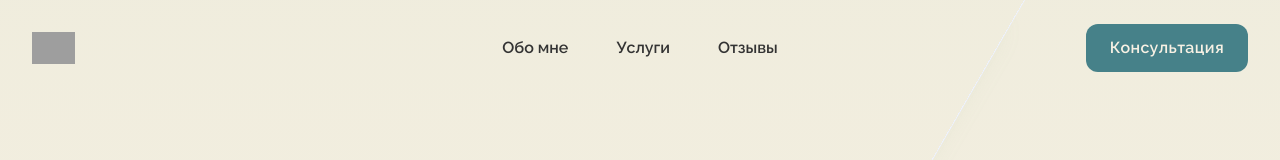
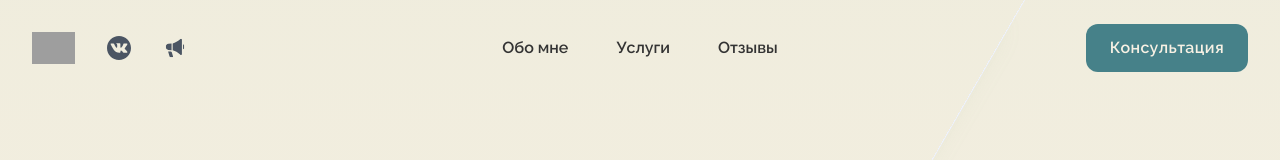
Before and after one commit to mchumpitazp/web-doctor-irina, a Next.js app: page / in a window 1280 px wide. Shown: the top 160 px of the page. Built offline with nearby package versions, Linux system fonts and the light colour scheme; grey boxes are pictures that could not be loaded.

Commit message:
socials header

```diff
--- a/src/app/components/Header.tsx
+++ b/src/app/components/Header.tsx
@@ -4,12 +4,82 @@ import { useState } from "react";
 import { Dialog, DialogPanel } from "@headlessui/react";
 import { Bars3Icon, XMarkIcon } from "@heroicons/react/24/outline";
 import ButtonScrollable from "./ButtonScrollable";
+import Link from "next/link";
 
-const navigation = [
-    { name: "Обо мне", href: "about" },
-    { name: "Услуги", href: "services" },
-    { name: "Отзывы", href: "testimonials-cta" },
-];
+const navigation = {
+    main: [
+        { name: "Обо мне", href: "about" },
+        { name: "Услуги", href: "services" },
+        { name: "Отзывы", href: "testimonials-cta" },
+    ],
+    social: [
+        {
+            name: "VK",
+            href: "https://vk.com/progolovnuyubol",
+            icon: (
+                props: JSX.IntrinsicAttributes & SVGProps<SVGSVGElement>
+            ) => (
+                <svg
+                    fill="currentColor"
+                    version="1.1"
+                    id="Capa_1"
+                    xmlns="http://www.w3.org/2000/svg"
+                    viewBox="0 0 97.75 97.75"
+                    {...props}
+                >
+                    <g>
+                        <path
+                            d="M48.875,0C21.883,0,0,21.882,0,48.875S21.883,97.75,48.875,97.75S97.75,75.868,97.75,48.875S75.867,0,48.875,0z
+         M73.667,54.161c2.278,2.225,4.688,4.319,6.733,6.774c0.906,1.086,1.76,2.209,2.41,3.472c0.928,1.801,0.09,3.776-1.522,3.883
+        l-10.013-0.002c-2.586,0.214-4.644-0.829-6.379-2.597c-1.385-1.409-2.67-2.914-4.004-4.371c-0.545-0.598-1.119-1.161-1.803-1.604
+        c-1.365-0.888-2.551-0.616-3.333,0.81c-0.797,1.451-0.979,3.059-1.055,4.674c-0.109,2.361-0.821,2.978-3.19,3.089
+        c-5.062,0.237-9.865-0.531-14.329-3.083c-3.938-2.251-6.986-5.428-9.642-9.025c-5.172-7.012-9.133-14.708-12.692-22.625
+        c-0.801-1.783-0.215-2.737,1.752-2.774c3.268-0.063,6.536-0.055,9.804-0.003c1.33,0.021,2.21,0.782,2.721,2.037
+        c1.766,4.345,3.931,8.479,6.644,12.313c0.723,1.021,1.461,2.039,2.512,2.76c1.16,0.796,2.044,0.533,2.591-0.762
+        c0.35-0.823,0.501-1.703,0.577-2.585c0.26-3.021,0.291-6.041-0.159-9.05c-0.28-1.883-1.339-3.099-3.216-3.455
+        c-0.956-0.181-0.816-0.535-0.351-1.081c0.807-0.944,1.563-1.528,3.074-1.528l11.313-0.002c1.783,0.35,2.183,1.15,2.425,2.946
+        l0.01,12.572c-0.021,0.695,0.349,2.755,1.597,3.21c1,0.33,1.66-0.472,2.258-1.105c2.713-2.879,4.646-6.277,6.377-9.794
+        c0.764-1.551,1.423-3.156,2.063-4.764c0.476-1.189,1.216-1.774,2.558-1.754l10.894,0.013c0.321,0,0.647,0.003,0.965,0.058
+        c1.836,0.314,2.339,1.104,1.771,2.895c-0.894,2.814-2.631,5.158-4.329,7.508c-1.82,2.516-3.761,4.944-5.563,7.471
+        C71.48,50.992,71.611,52.155,73.667,54.161z"
+                        />
+                    </g>
+                </svg>
+            ),
+        },
+        {
+            name: "Prodoctorov",
+            href: "https://prodoctorov.ru/ekaterinburg/vrach/825564-prudnikova/",
+            icon: (
+                props: JSX.IntrinsicAttributes & SVGProps<SVGSVGElement>
+            ) => (
+                <svg
+                    viewBox="0 0 180 180"
+                    fill="currentColor"
+                    xmlns="http://www.w3.org/2000/svg"
+                    {...props}
+                >
+                    <g clipPath="url(#clip0_28425_104458)">
+                        <path d="M21 79.3263C21 68.2485 29.3942 58.9731 40.417 57.8708L64.125 55.5V107.25L40.417 104.879C29.3942 103.777 21 94.5015 21 83.4237V79.3263Z" />
+                        <path d="M141.75 134.627C141.75 140.729 134.54 143.967 129.979 139.913L126.394 136.726C110.956 123.003 92.6185 112.943 72.75 107.295L72.75 55.4444C92.618 49.8051 110.955 39.7493 126.391 26.0283L129.979 22.8393C134.54 18.785 141.75 22.0229 141.75 28.1254L141.75 134.627Z" />
+                        <path d="M38.25 115.875H57.7077C61.5166 115.875 64.8745 118.373 65.969 122.022L75.397 153.448C76.2271 156.215 74.1551 159 71.2664 159H57.6048C53.7959 159 50.438 156.502 49.3435 152.853L38.25 115.875Z" />
+                        <path d="M150.375 64.125C155.138 64.125 159 67.9865 159 72.75V90C159 94.7635 155.138 98.625 150.375 98.625V64.125Z" />
+                    </g>
+                    <defs>
+                        <clipPath id="clip0_28425_104458">
+                            <rect
+                                width="138"
+                                height="138"
+                                fill="white"
+                                transform="translate(21 21)"
+                            />
+                        </clipPath>
+                    </defs>
+                </svg>
+            ),
+        },
+    ],
+};
 
 export default function Header() {
     const [mobileMenuOpen, setMobileMenuOpen] = useState(false);
@@ -29,6 +99,23 @@ export default function Header() {
                             className="h-8 w-auto"
                         />
                     </a>
+
+                    <div className="hidden lg:flex items-center justify-center gap-x-8 ms-8">
+                        {navigation.social.map((item) => (
+                            <Link
+                                key={item.name}
+                                href={item.href}
+                                target="_blank"
+                                className="text-gray-600 hover:text-gray-800"
+                            >
+                                <span className="sr-only">{item.name}</span>
+                                <item.icon
+                                    aria-hidden="true"
+                                    className="size-6"
+                                />
+                            </Link>
+                        ))}
+                    </div>
                 </div>
                 <div className="flex lg:hidden">
                     <button
@@ -41,7 +128,7 @@ export default function Header() {
                     </button>
                 </div>
                 <div className="hidden lg:flex lg:gap-x-12">
-                    {navigation.map((item) => (
+                    {navigation.main.map((item) => (
                         <ButtonScrollable
                             key={item.name}
                             targetId={item.href}
@@ -88,7 +175,7 @@ export default function Header() {
                     <div className="mt-6 flow-root">
                         <div className="-my-6 divide-y divide-gray-500/10">
                             <div className="space-y-2 py-6">
-                                {navigation.map((item) => (
+                                {navigation.main.map((item) => (
                                     <ButtonScrollable
                                         key={item.name}
                                         targetId={item.href}
@@ -107,6 +194,24 @@ export default function Header() {
                                 >
                                     Консультация
                                 </ButtonScrollable>
+                                <div className="flex items-center justify-start gap-x-8 mt-8">
+                                    {navigation.social.map((item) => (
+                                        <Link
+                                            key={item.name}
+                                            href={item.href}
+                                            target="_blank"
+                                            className="text-gray-600 hover:text-gray-800"
+                                        >
+                                            <span className="sr-only">
+                                                {item.name}
+                                            </span>
+                                            <item.icon
+                                                aria-hidden="true"
+                                                className="size-7"
+                                            />
+                                        </Link>
+                                    ))}
+                                </div>
                             </div>
                         </div>
                     </div>
```
